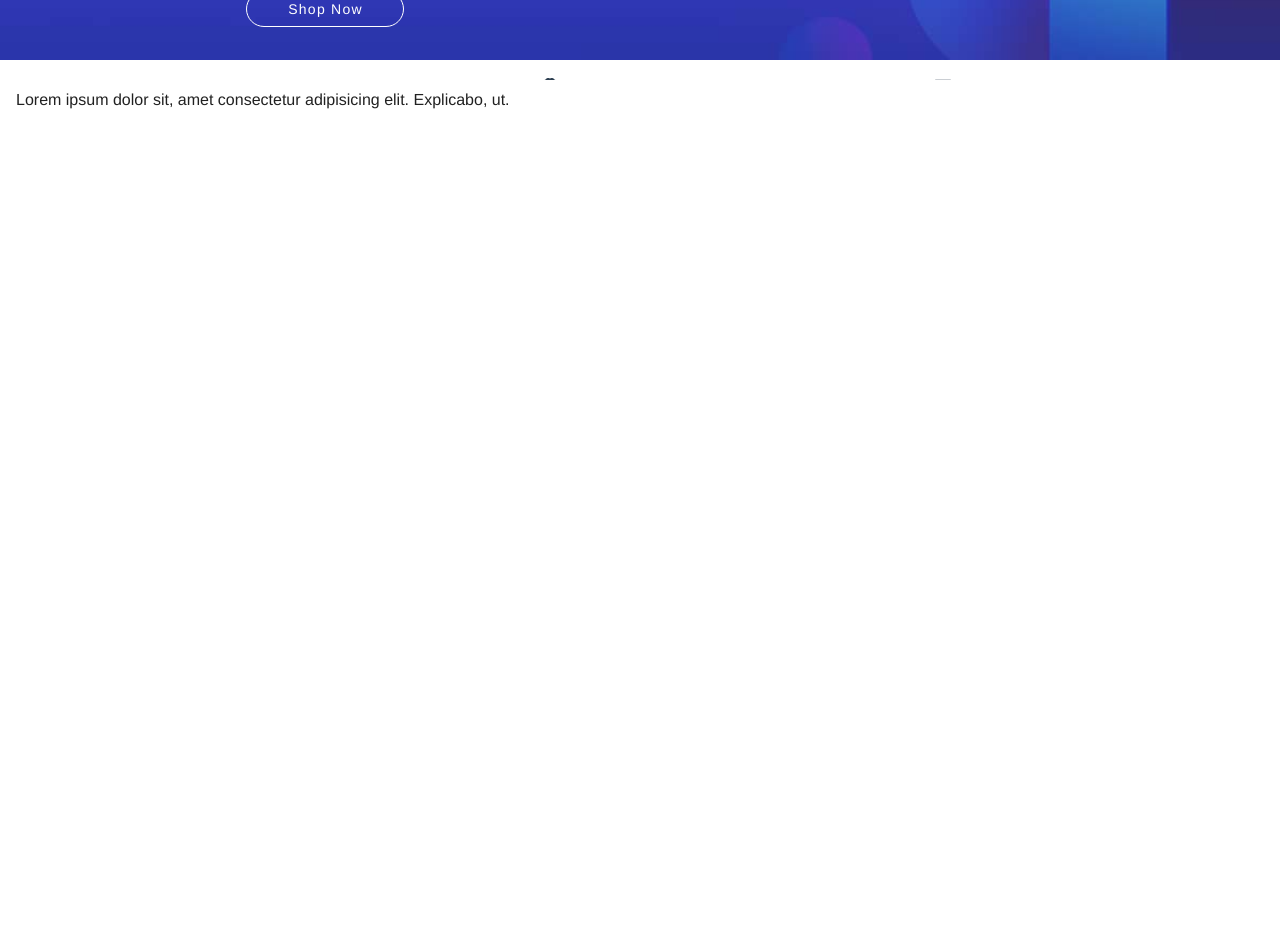
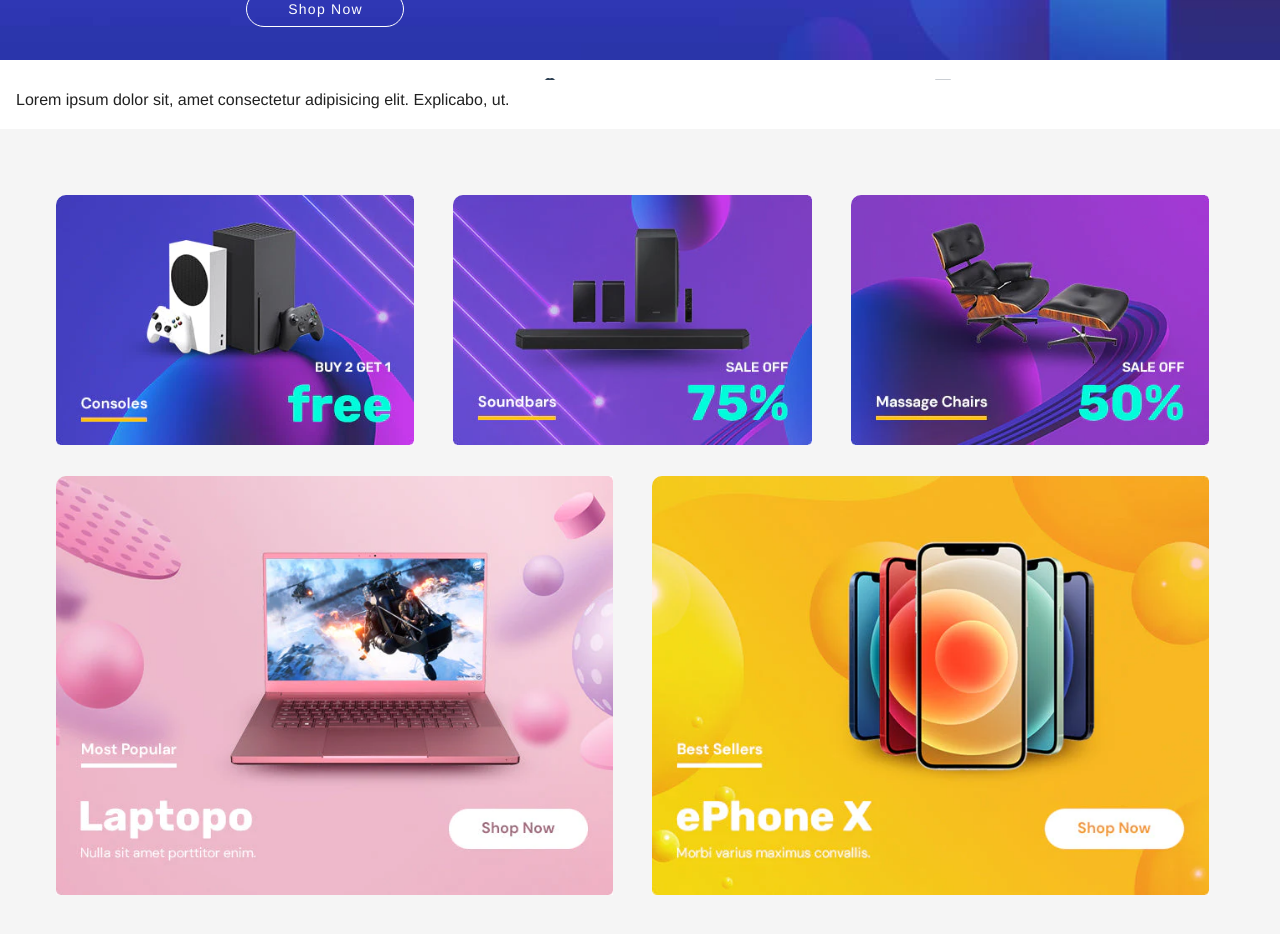
Before and after one commit to Vue-Project/ellamarkt, a Vue app: page / in a window 1280 px wide. Shown: the part 680-1614 px from the top of the page. Before the commit the page ends 849 px from the top, so only its background shows below. Built offline with nearby package versions, Linux system fonts and the light colour scheme.

Commit message:
feat(home): add TopOffer component to HomeView
Introduce a new TopOffer component to display a section of top offers on the homepage. This enhances the user experience by showcasing featured products with hover effects.

```diff
--- /dev/null
+++ b/src/components/home/TopOffers.vue
@@ -0,0 +1,58 @@
+<template>
+    <section class="top-offers">
+        <v-container>
+            <v-row>
+                <v-col cols="4">
+                    <v-hover v-slot="{ isHovering, props }">
+                        <div class="top-offers-box" v-bind="props">
+                            <img class="w-100" src="@/assets/images/playstations.webp" alt=" playstation image" :style="` transition: 0.7s all ease-out; scale:${isHovering ? 1.05 : 1}`" />
+                        </div>
+                    </v-hover>
+                </v-col>
+                <v-col cols="4">
+                    <v-hover v-slot="{ isHovering, props }">
+                        <div class="top-offers-box" v-bind="props">
+                            <img class="w-100" src="@/assets/images/headset.webp" alt=" Headset image" :style="` transition: 0.7s all ease-out; scale:${isHovering ? 1.05 : 1}`" />
+                        </div>
+                    </v-hover>
+                </v-col>
+                <v-col cols="4">
+                    <v-hover v-slot="{ isHovering, props }">
+                        <div class="top-offers-box" v-bind="props">
+                            <img class="w-100" src="@/assets/images/chairs.webp" alt=" chair image" :style="` transition: 0.7s all ease-out; scale:${isHovering ? 1.05 : 1}`" />
+                        </div>
+                    </v-hover>
+                </v-col>
+                <v-col cols="6">
+                    <v-hover v-slot="{ isHovering, props }">
+                        <div class="top-offers-box" v-bind="props">
+                            <img class="w-100" src="@/assets/images/laptops.webp" alt=" laptops image" :style="` transition: 0.7s all ease-out; scale:${isHovering ? 1.05 : 1}`" />
+                        </div>
+                    </v-hover>
+                </v-col>
+                <v-col cols="6">
+                    <v-hover v-slot="{ isHovering, props }">
+                        <div class="top-offers-box" v-bind="props">
+                            <img class="w-100" src="@/assets/images/iphones.webp" alt=" iphones image" :style="` transition: 0.7s all ease-out; scale:${isHovering ? 1.05 : 1}`" />
+                        </div>
+                    </v-hover>
+                </v-col>
+            </v-row>
+        </v-container>
+    </section>
+</template>
+<script>
+export default {};
+</script>
+<style lang="scss">
+.top-offers {
+    background-color: #f5f5f5;
+    padding: 50px 0;
+}
+.top-offers-box {
+    padding-right: 15px;
+    overflow: hidden;
+    cursor: pointer;
+    border-radius: 10px;
+}
+</style>
--- a/src/views/HomeView.vue
+++ b/src/views/HomeView.vue
@@ -1,18 +1,21 @@
 <template>
     <HeroSection />
     <TheFeatures />
+    <TopOffer />
 </template>
 
 <script>
 // @ is an alias to /src
 import HeroSection from "@/components/home/HeroSection.vue";
 import TheFeatures from "@/components/home/TheFeatures.vue";
+import TopOffer from "@/components/home/TopOffers.vue";
 
 export default {
     name: "HomeView",
     components: {
         HeroSection,
         TheFeatures,
+        TopOffer,
     },
 };
 </script>
```
